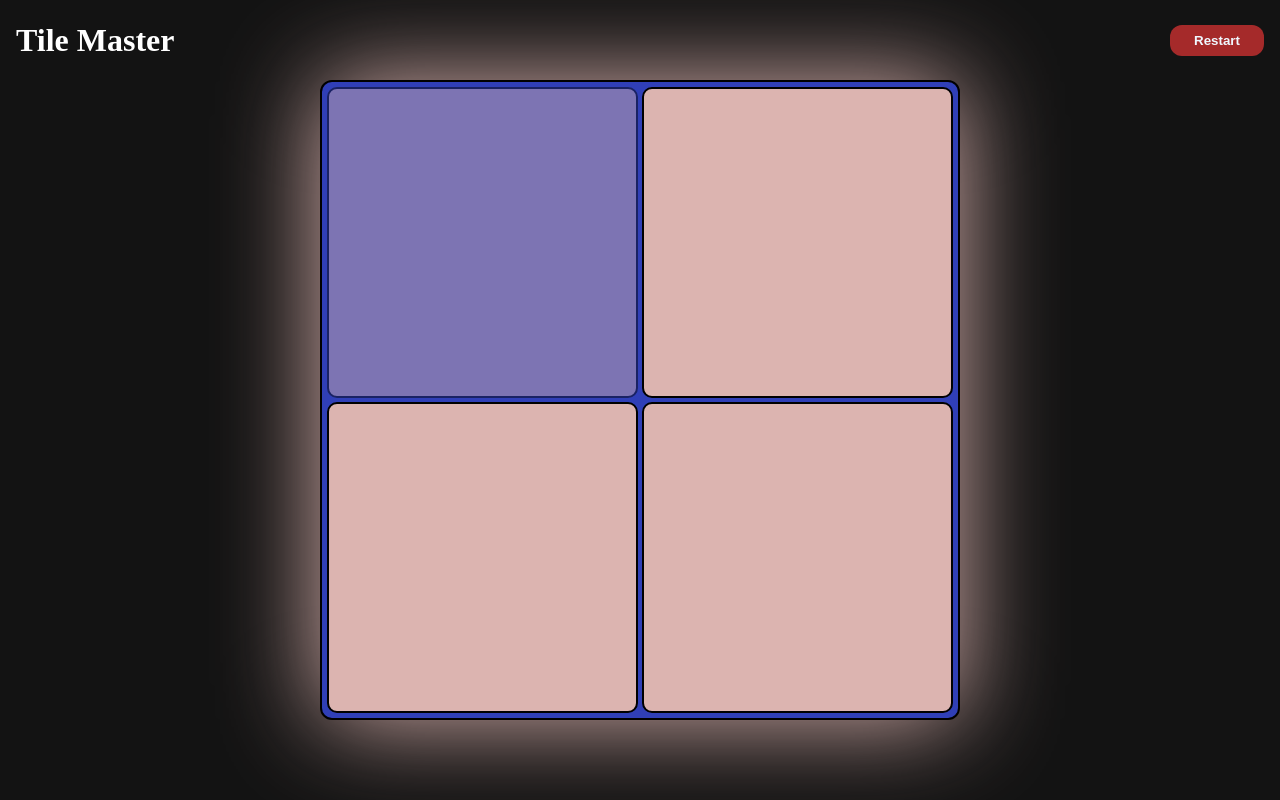
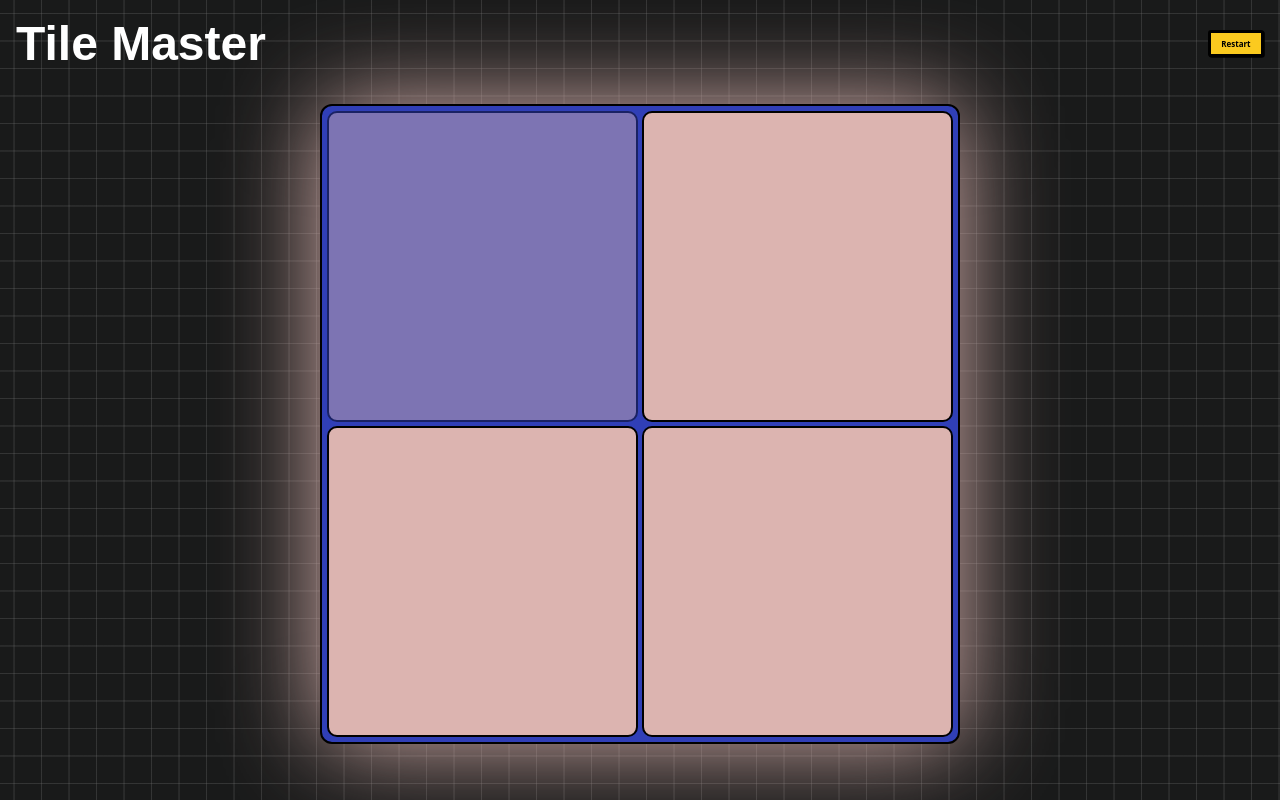
Before and after one commit to cd-Shrey13/Tile-Master, a plain HTML site: page index.html in a window 1280 px wide. Both pictures are taken after a click on the button "Play". Drawn offline with Linux system fonts and the light colour scheme; a web font is replaced by a local one.

Commit message:
Updated style.css
Added new button styles

```diff
--- a/style.css
+++ b/style.css
@@ -6,9 +6,35 @@
 
 html,
 body {
+  width: 100%;
   height: 100%;
-  width: 100%;
-  background-color: #131313;
+  --color: rgba(114, 114, 114, 0.3);
+  background-color: #191a1a;
+  background-image: linear-gradient(
+      0deg,
+      transparent 24%,
+      var(--color) 25%,
+      var(--color) 26%,
+      transparent 27%,
+      transparent 74%,
+      var(--color) 75%,
+      var(--color) 76%,
+      transparent 77%,
+      transparent
+    ),
+    linear-gradient(
+      90deg,
+      transparent 24%,
+      var(--color) 25%,
+      var(--color) 26%,
+      transparent 27%,
+      transparent 74%,
+      var(--color) 75%,
+      var(--color) 76%,
+      transparent 77%,
+      transparent
+    );
+  background-size: 55px 55px;
   display: flex;
   align-items: center;
   justify-content: center;
@@ -17,7 +43,7 @@ body {
 }
 
 nav {
-  height: 10%;
+  min-height: 10%;
   width: 100%;
   position: absolute;
   padding: 1rem;
@@ -25,29 +51,58 @@ nav {
   left: 0;
   display: flex;
   align-items: center;
+  justify-content: center;
+  flex-wrap: wrap;
+  gap: 1rem;
+  flex-grow: 1;
+}
+
+.nav_buttons {
+  display: flex;
+  align-items: center;
   justify-content: space-between;
+  height: 100%;
+  min-width: -webkit-fill-available;
+  min-width: -moz-fit-content;
+  min-width: fit-content;
+  gap: 1rem;
+}
+
+.scoreBtn {
+  text-wrap: nowrap;
 }
 
 .gameTitle {
   color: #ffffff;
-  font-size: 1.5rem;
+  font-size: 3rem;
+  font-family: "Array", sans-serif;
+  text-align: center;
+  text-wrap: nowrap;
 }
 
 .button {
-  border: none;
-  padding-inline: 1rem;
-  padding-block: 0.5rem;
-  border-radius: 12px;
-  background-color: brown;
-  color: aliceblue;
-  font-weight: 600;
-  transition: 0.3s;
+  background: #fbca1f;
+  font-family: inherit;
+  padding: 0.6em 1.3em;
+  font-weight: 900;
+  font-size: 8px;
+  border: 3px solid black;
+  border-radius: 0.4em;
+  box-shadow: 0.1em 0.1em;
+  cursor: pointer;
+  font-family: system-ui, -apple-system, BlinkMacSystemFont, "Segoe UI", Roboto,
+    Oxygen, Ubuntu, Cantarell, "Open Sans", "Helvetica Neue", sans-serif;
 }
 
 .button:hover {
-  transform: scale(120%);
+  transform: translate(-0.05em, -0.05em);
+  box-shadow: 0.15em 0.15em;
 }
 
+.button:active {
+  transform: translate(0.05em, 0.05em);
+  box-shadow: 0.05em 0.05em;
+}
 
 .game-board {
   height: 90vw;
@@ -61,7 +116,8 @@ nav {
   flex-wrap: wrap;
   border-radius: 12px;
   border: solid black 2px;
-  transition: 3s ease;
+  transition: 1.5s ease-in-out;
+  margin-top: 6rem;
 }
 
 .btn {
@@ -69,7 +125,7 @@ nav {
   width: 100%;
   border: solid black 2px;
   border-radius: 10px;
-  transition: 0.3s ;
+  transition: 0.3s;
 }
 
 .btn:hover {
@@ -78,48 +134,25 @@ nav {
   cursor: pointer;
 }
 
-/* xs */
-@media(min-width: 425px) {
-
-  .gameTitle {
-    font-size: 2rem;
-  }
-
+/* md */
+@media (min-width: 768px) {
   .game-board {
-    height: 60vw;
-    width: 60vw;
+    height: 90vw;
+    width: 90vw;
+    margin-top: 15rem;
   }
 }
 
-/* sm */
-/* @media(min-width: 640px) {} */
-
-/* md */
-@media(min-width: 768px) {
-  .gameTitle {
-    font-size: 2rem;
+/* lg */
+@media (min-width: 1024px) {
+  nav {
+    justify-content: space-between;
   }
 
   .game-board {
     height: 80vh;
     width: 80vh;
-  }
-}
-
-/* lg */
-@media(min-width: 1024px) {
-  .gameTitle {
-    font-size: 2rem;
-  }
-
-  .game-board {
-    height: 80vh;
-    width: 80vh;
-  }
-
-  .button {
-    padding-inline: 1.5rem;
-    padding-block: 0.5rem;
+    margin-top: 3rem;
   }
 }
 
```
